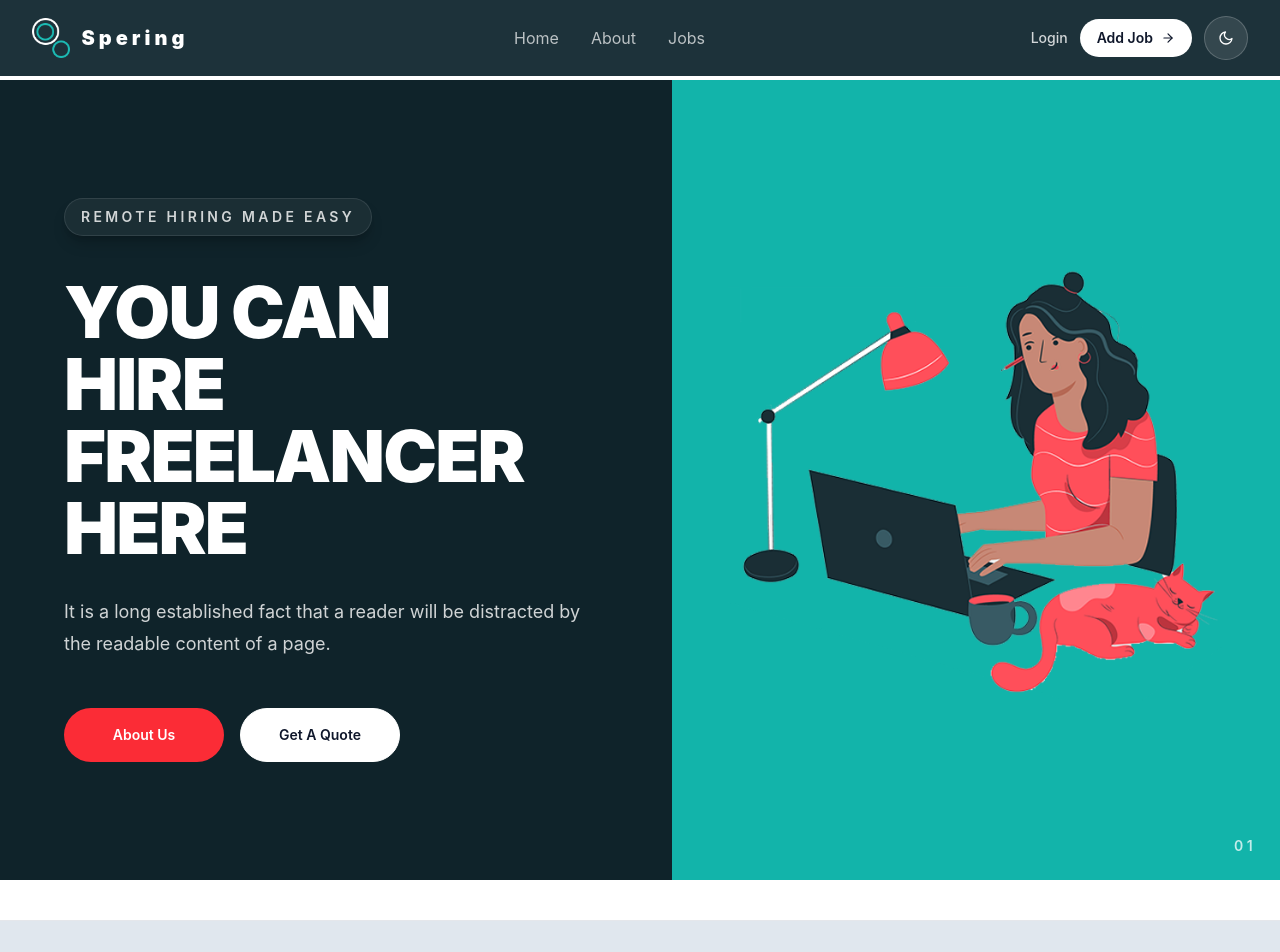
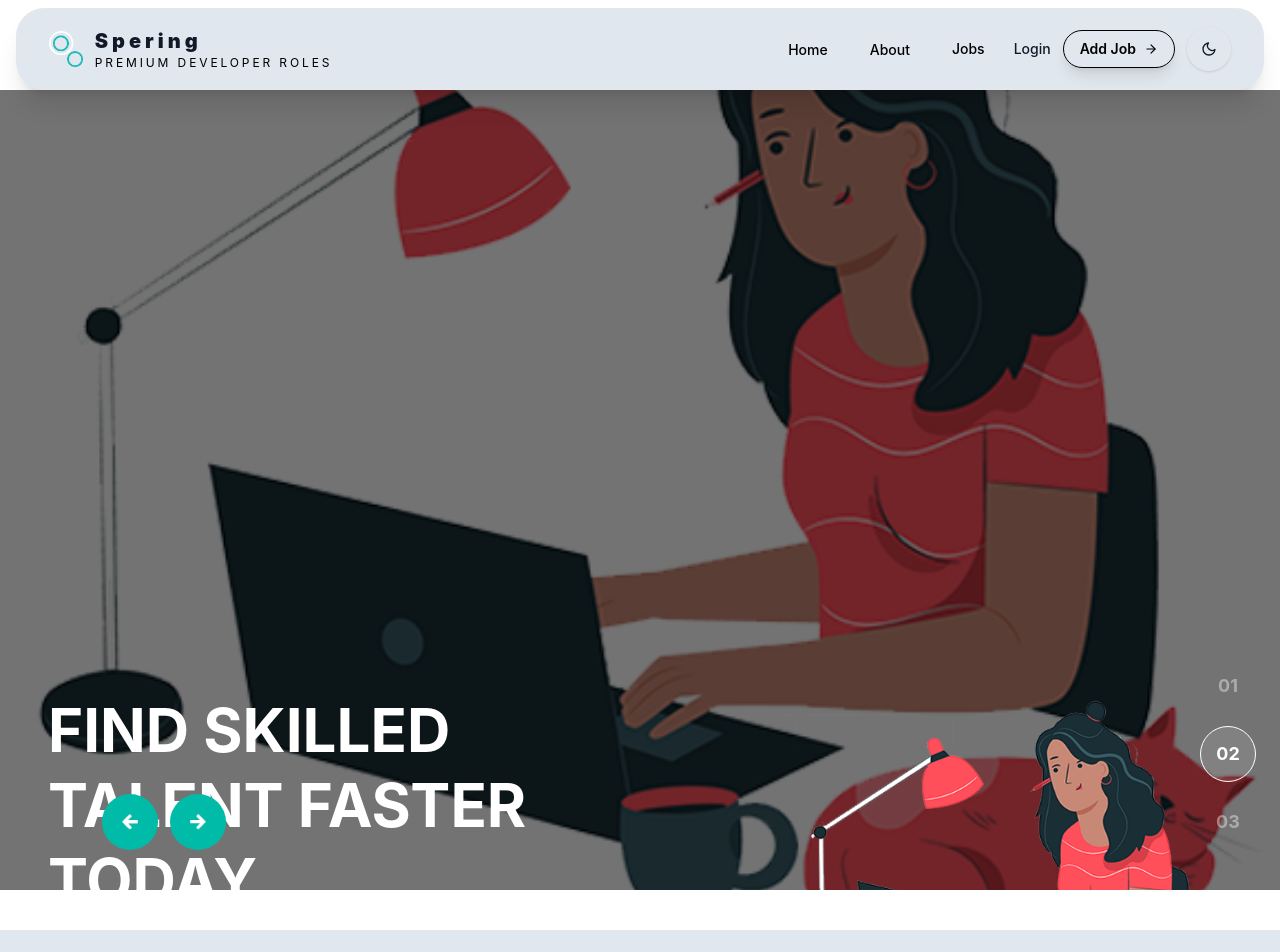
Before and after one commit to makigtawn/React-Jobs, a React (Vite) app: page /hero-carousel in a window 1280 px wide. Shown: the top 952 px of the page. Built offline with nearby package versions, Linux system fonts and the light colour scheme; no server answers.

Commit message:
Revert "hero page and navbar ui changed"
This reverts commit f1e2859cfe05bf80df0792b2899f29d518a7b26d.

```diff
--- a/src/components/HeroCarousel.jsx
+++ b/src/components/HeroCarousel.jsx
@@ -1,56 +1,158 @@
-import { Link } from "react-router-dom";
+import { useEffect, useState } from "react";
+
+import nextIcon from "../assets/images/new images/next.png";
+import prevIcon from "../assets/images/new images/prev.png";
 import sliderImage from "../assets/images/new images/slider-img.png";
 
+const slides = [
+  {
+    id: 1,
+    heading: "You Can\nHire Freelancer\nHere",
+    description:
+      "It is a long established fact that a reader will be distracted by the readable content of a page",
+    image: sliderImage,
+  },
+  {
+    id: 2,
+    heading: "Find Skilled\nTalent Faster\nToday",
+    description:
+      "Connect with experienced professionals who are ready to help your team move with confidence.",
+    image: sliderImage,
+  },
+  {
+    id: 3,
+    heading: "Post Work\nAnd Meet Great\nPeople",
+    description:
+      "Share your project, compare strong candidates, and start the right conversation in less time.",
+    image: sliderImage,
+  },
+];
+
 const HeroCarousel = () => {
+  const [currentSlide, setCurrentSlide] = useState(0);
+  const [isAutoPlay, setIsAutoPlay] = useState(true);
+
+  useEffect(() => {
+    if (!isAutoPlay) return;
+
+    const interval = setInterval(() => {
+      setCurrentSlide((prev) => (prev + 1) % slides.length);
+    }, 5000);
+
+    return () => clearInterval(interval);
+  }, [isAutoPlay]);
+
+  const pauseAndResume = () => {
+    setIsAutoPlay(false);
+
+    setTimeout(() => {
+      setIsAutoPlay(true);
+    }, 3000);
+  };
+
+  const nextSlide = () => {
+    setCurrentSlide((prev) => (prev + 1) % slides.length);
+    pauseAndResume();
+  };
+
+  const prevSlide = () => {
+    setCurrentSlide((prev) => (prev - 1 + slides.length) % slides.length);
+    pauseAndResume();
+  };
+
+  const goToSlide = (index) => {
+    setCurrentSlide(index);
+    pauseAndResume();
+  };
+
   return (
-    <section className="relative left-1/2 w-screen -translate-x-1/2 overflow-hidden bg-[#0f232a]">
-      <div className="mx-auto grid min-h-screen w-full max-w-none grid-cols-1 lg:grid-cols-[1.05fr_0.95fr]">
-        <div className="flex min-h-screen flex-col justify-center px-6 py-14 sm:px-10 lg:px-16">
-          <div className="max-w-2xl">
-            <span className="inline-flex rounded-full border border-white/10 bg-white/5 px-4 py-2 text-sm font-semibold uppercase tracking-[0.24em] text-white/80 shadow-lg shadow-black/20">
-              Remote hiring made easy
-            </span>
+    <section
+      className="relative left-1/2 flex min-h-screen w-screen -translate-x-1/2 items-center overflow-hidden bg-cover bg-center transition-all duration-500"
+      style={{
+        backgroundImage: `
+          linear-gradient(
+            rgba(0,0,0,0.55),
+            rgba(0,0,0,0.55)
+          ),
+          url(${slides[currentSlide].image})
+        `,
+      }}>
+      {/* Controls */}
+      <div className="absolute bottom-10 left-[8%] z-50 flex items-center gap-3">
+        <button
+          onClick={prevSlide}
+          className="flex h-14 w-14 items-center justify-center rounded-full bg-teal-500 transition hover:scale-105 hover:bg-red-500">
+          <img src={prevIcon} alt="Previous" className="h-4 w-4" />
+        </button>
 
-            <h1 className="mt-10 whitespace-pre-line text-5xl font-black uppercase tracking-tight text-white sm:text-6xl lg:text-7xl">
-              YOU CAN
-              <br />
-              HIRE FREELANCER
-              <br />
-              HERE
-            </h1>
+        <button
+          onClick={nextSlide}
+          className="flex h-14 w-14 items-center justify-center rounded-full bg-teal-500 transition hover:scale-105 hover:bg-red-500">
+          <img src={nextIcon} alt="Next" className="h-4 w-4" />
+        </button>
+      </div>
 
-            <p className="mt-8 max-w-xl text-base leading-8 text-white/80 sm:text-lg">
-              It is a long established fact that a reader will be distracted by the readable
-              content of a page.
-            </p>
+      {/* Indicators */}
+      <div className="absolute bottom-10 right-6 z-50 flex flex-col gap-3">
+        {slides.map((_, index) => (
+          <button
+            key={index}
+            onClick={() => goToSlide(index)}
+            className={`flex h-14 w-14 items-center justify-center rounded-full text-lg font-bold text-white transition ${
+              currentSlide === index
+                ? "border border-white bg-white/10"
+                : "opacity-40 hover:opacity-100"
+            }`}>
+            {String(index + 1).padStart(2, "0")}
+          </button>
+        ))}
+      </div>
 
-            <div className="mt-12 flex flex-wrap gap-4">
-              <Link
-                to="/about"
-                className="inline-flex min-w-[160px] items-center justify-center rounded-full bg-red-500 px-8 py-4 text-sm font-semibold text-white transition hover:bg-red-400">
-                About Us
-              </Link>
+      {/* Slides */}
+      <div className="relative h-full w-full">
+        {slides.map((slide, index) => (
+          <div
+            key={slide.id}
+            className={`absolute inset-0 transition-opacity duration-700 ${
+              currentSlide === index ? "z-10 opacity-100" : "z-0 opacity-0"
+            }`}>
+            <div className="mx-auto flex min-h-screen max-w-7xl flex-col items-center justify-between px-6 py-20 md:flex-row md:px-12">
+              {/* Left Content */}
+              <div className="max-w-xl">
+                <h1 className="mb-6 whitespace-pre-line text-4xl font-bold uppercase leading-tight text-white md:text-6xl">
+                  {slide.heading}
+                </h1>
 
-              <Link
-                to="/jobs"
-                className="inline-flex min-w-[160px] items-center justify-center rounded-full border border-white bg-white px-8 py-4 text-sm font-semibold text-slate-900 transition hover:bg-white/90">
-                Get A Quote
-              </Link>
+                <p className="mb-10 text-base leading-relaxed text-white/90 md:text-lg">
+                  {slide.description}
+                </p>
+
+                <div className="flex flex-wrap gap-4">
+                  <a
+                    href="#about"
+                    className="w-40 border border-red-500 bg-red-500 px-6 py-3 text-center text-sm font-semibold text-white transition hover:bg-transparent hover:text-red-500">
+                    About Us
+                  </a>
+
+                  <a
+                    href="#quote"
+                    className="w-40 border border-white bg-white px-6 py-3 text-center text-sm font-semibold text-black transition hover:bg-transparent hover:text-white">
+                    Get A Quote
+                  </a>
+                </div>
+              </div>
+
+              {/* Right Image */}
+              <div className="mt-12 w-full max-w-md md:mt-0">
+                <img
+                  src={slide.image}
+                  alt={`Slide ${index + 1}`}
+                  className="w-full object-contain"
+                />
+              </div>
             </div>
           </div>
-        </div>
-
-        <div className="relative flex min-h-screen items-center justify-center bg-[#12b4aa] px-6 py-14 sm:px-10 lg:px-14">
-          <img
-            src={sliderImage}
-            alt="Hero illustration"
-            className="mx-auto max-h-[90vh] w-full max-w-[840px] object-contain"
-          />
-
-          <div className="absolute bottom-6 right-6 text-sm font-semibold uppercase tracking-[0.24em] text-white/75">
-            01
-          </div>
-        </div>
+        ))}
       </div>
     </section>
   );
--- a/src/components/Navbar.jsx
+++ b/src/components/Navbar.jsx
@@ -2,6 +2,7 @@ import React, { useEffect, useRef, useState } from "react";
 import { NavLink } from "react-router-dom";
 import { FiArrowRight, FiMoon, FiSun } from "react-icons/fi";
 import logo from "../assets/images/logo.png";
+
 
 const getStoredTheme = () => {
   if (typeof window === "undefined") return "dark";
@@ -15,7 +16,6 @@ const getStoredTheme = () => {
 const Navbar = () => {
   const [theme, setTheme] = useState(() => getStoredTheme());
   const [hideNavbar, setHideNavbar] = useState(false);
-  const [menuOpen, setMenuOpen] = useState(false);
   const lastScrollY = useRef(0);
 
   useEffect(() => {
@@ -53,124 +53,80 @@ const Navbar = () => {
     setTheme((prev) => (prev === "dark" ? "light" : "dark"));
   };
 
-  const toggleMenu = () => {
-    setMenuOpen((prev) => !prev);
-  };
-
   const linkClass = ({ isActive }) =>
     isActive
-      ? "text-white font-semibold"
-      : "text-white/70 transition hover:text-white";
+      ? "rounded-full border border-[var(--color-border-strong)] bg-[var(--color-surface-strong)] px-4 py-2 text-sm font-semibold text-[var(--color-text-primary)] shadow-sm transition duration-300"
+      : "rounded-full border border-transparent px-4 py-2 text-sm font-medium text-[var(--color-text-secondary)] transition duration-300 hover:border-[var(--color-border)] hover:bg-[var(--color-surface-muted)] hover:text-[var(--color-text-primary)]";
 
   return (
     <header
-      className={`fixed inset-x-0 top-0 z-50 transition-transform duration-300 ${
+      className={`sticky top-0 z-50 px-2 pt-2 transition-transform duration-300 sm:px-6 lg:px-4 header_section ${
         hideNavbar
-          ? "pointer-events-none -translate-y-16"
+          ? "pointer-events-none -translate-y-[calc(100%+0.5rem)]"
           : "translate-y-0"
-      }`}>
-      <nav className="relative z-50 w-full bg-[#112830]/95 px-4 py-4 sm:px-6 lg:px-8">
-        <div className="mx-auto flex max-w-7xl items-center justify-between gap-4">
-          <NavLink to="/" className="flex items-center gap-3">
-            <img src={logo} alt="Spering logo" className="h-10 w-auto" />
-            <span className="text-lg font-black tracking-[0.2em] text-white sm:text-xl">
+      }`}
+      aria-hidden={hideNavbar}
+      inert={hideNavbar ? "" : undefined}>
+      <nav className="mx-auto max-w-7xl rounded-[1.75rem] border border-[var(--color-border)] bg-[var(--color-nav-bg)] shadow-xl shadow-black/10 navbar navbar-expand-lg custom_nav-container">
+
+        <div className="flex min-h-20 items-center justify-between gap-3 px-4 py-3 sm:px-3 lg:px-8 container-fluid">
+
+
+          <div className="flex min-w-0 flex-1 items-center">
+            <NavLink to="/" className="navbar-brand flex items-center gap-3">
+              <div className="rounded-2xl">
+                <img src={logo} alt="Spering Logo" className="h-9 w-auto" />
+              </div>
+              <div className="min-w-0">
+                <span className="block text-lg font-black tracking-[0.2em] text-[var(--color-text-primary)] sm:text-xl">
                   Spering
                 </span>
+                <span className="hidden text-xs tracking-[0.24em] text-[var(--color-text-secondary)] sm:block">
+                  PREMIUM DEVELOPER ROLES
+                </span>
+              </div>
+
+
             </NavLink>
+          </div>
 
-          <div className="hidden items-center gap-8 lg:flex">
+          <div className="bg-color-white flex flex-wrap items-center justify-end gap-2 sm:gap-3">
+            <ul className="navbar-nav flex items-center gap-2">
+              <li className="">
                 <NavLink to="/" className={linkClass}>
                   Home
                 </NavLink>
+              </li>
+              <li className="">
                 <NavLink to="/about" className={linkClass}>
                   About
                 </NavLink>
+              </li>
+
               <NavLink to="/jobs" className={linkClass}>
                 Jobs
               </NavLink>
-          </div>
+            </ul>
 
-          <div className="hidden items-center gap-3 lg:flex">
+            <div className=" flex items-center gap-3 ml-lg-4">
               <NavLink
                 to="/login"
-              className="text-sm font-medium text-white/80 transition hover:text-white">
+                className="text-sm font-medium text-[var(--color-text-primary)]">
                 Login
               </NavLink>
 
               <NavLink
                 to="/add-job"
-              className="inline-flex items-center gap-2 rounded-full border border-white/20 bg-white px-4 py-2 text-sm font-semibold text-slate-900 transition hover:bg-white/90">
+                className="inline-flex items-center gap-2 rounded-full border border-[var(--color-border-strong)] bg-[var(--color-accent)] px-4 py-2 text-sm font-semibold text-[var(--color-accent-foreground)] shadow-lg transition duration-300 hover:-translate-y-0.5">
                 Add Job
                 <FiArrowRight />
               </NavLink>
-
+            </div>
+            <div>
                 <button
                   type="button"
                   onClick={toggleTheme}
-              className="inline-flex h-11 w-11 items-center justify-center rounded-full border border-white/20 bg-white/10 text-white transition hover:bg-white/15">
-              {theme === "dark" ? <FiSun /> : <FiMoon />}
-            </button>
-          </div>
-
-          <button
-            type="button"
-            aria-label="Toggle navigation menu"
-            onClick={toggleMenu}
-            className="inline-flex h-11 w-11 items-center justify-center rounded-full border border-white/15 bg-white/0 text-white shadow-sm transition hover:bg-white/10 lg:hidden">
-            <span className="flex h-5 w-5 flex-col justify-between">
-              <span className="block h-[2px] w-full bg-white" />
-              <span className="block h-[2px] w-full bg-white" />
-              <span className="block h-[2px] w-full bg-white" />
-            </span>
-          </button>
-        </div>
-
-        <div
-          className={`absolute inset-x-0 top-full overflow-hidden bg-[#0f232a]/95 transition-all duration-300 ${
-            menuOpen ? "max-h-[420px] py-6" : "max-h-0"
-          }`}>
-          <div className="mx-auto flex max-w-7xl flex-col gap-4 px-4 sm:px-6 lg:px-8">
-            <div className="flex flex-col gap-3 border-b border-white/10 pb-5">
-              <NavLink
-                to="/"
-                className={linkClass}
-                onClick={() => setMenuOpen(false)}>
-                Home
-              </NavLink>
-              <NavLink
-                to="/about"
-                className={linkClass}
-                onClick={() => setMenuOpen(false)}>
-                About
-              </NavLink>
-              <NavLink
-                to="/jobs"
-                className={linkClass}
-                onClick={() => setMenuOpen(false)}>
-                Jobs
-              </NavLink>
-            </div>
-
-            <div className="flex flex-wrap gap-3">
-              <NavLink
-                to="/login"
-                className="text-sm font-medium text-white/80 transition hover:text-white"
-                onClick={() => setMenuOpen(false)}>
-                Login
-              </NavLink>
-
-              <NavLink
-                to="/add-job"
-                className="inline-flex items-center gap-2 rounded-full border border-white/20 bg-white px-4 py-2 text-sm font-semibold text-slate-900 transition hover:bg-white/90"
-                onClick={() => setMenuOpen(false)}>
-                Add Job
-                <FiArrowRight />
-              </NavLink>
-
-              <button
-                type="button"
-                onClick={toggleTheme}
-                className="inline-flex h-11 w-11 items-center justify-center rounded-full border border-white/20 bg-white/10 text-white transition hover:bg-white/15">
+                  className="inline-flex h-11 w-11 items-center justify-center rounded-full border border-[var(--color-border)] bg-[var(--color-surface)] text-[var(--color-text-primary)] shadow-sm transition duration-300 hover:-translate-y-0.5 hover:bg-[var(--color-surface-strong)]">
                   {theme === "dark" ? <FiSun /> : <FiMoon />}
                 </button>
               </div>
--- a/src/layouts/MainLayout.jsx
+++ b/src/layouts/MainLayout.jsx
@@ -13,7 +13,7 @@ const MainLayout = () => {
       <div className="relative z-10">
         <Navbar />
         <ToastContainer />
-        <main className="mx-auto max-w-7xl px-3 sm:px-6 lg:px-8 pt-20">
+        <main className="mx-auto max-w-7xl px-3 sm:px-6 lg:px-8">
           <Outlet />
         </main>
 
```
Lines whose indentation alone changed are shown as unchanged.
